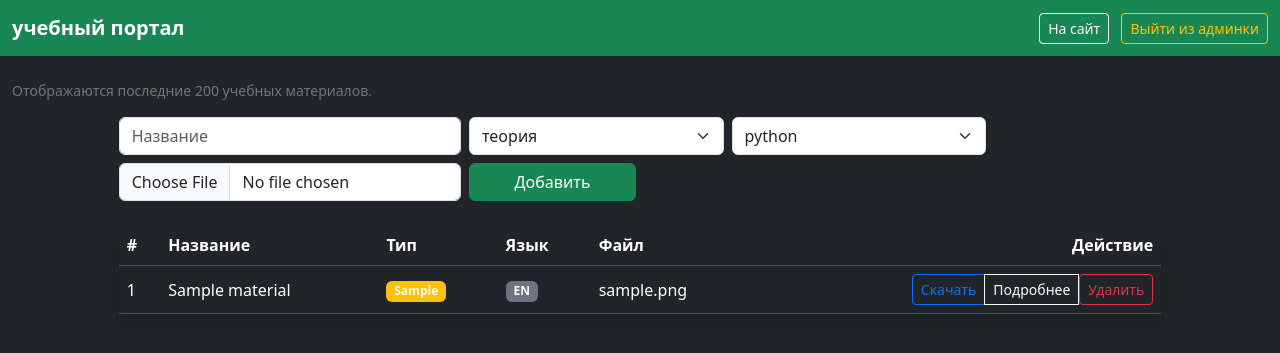
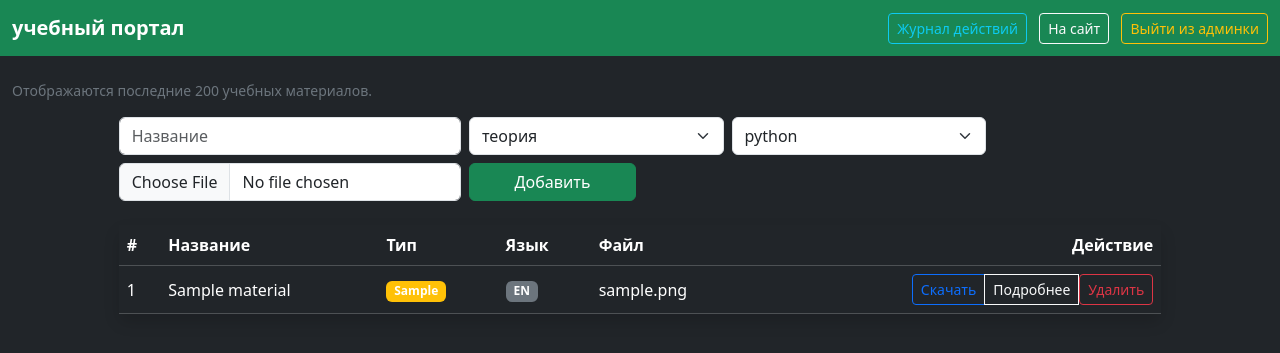
Before and after one commit to Grisha2401200258713655fffevrcefde/greenCodeAcademy, a Flask app: template templates/admin_panel.html in a window 1280 px wide. Shown: the top 353 px of the page. Run offline with Flask 3, Linux system fonts and the light colour scheme; the template is opened without the code that fills it: values that come from a table or form of the project are taken from there, others are empty; tables that the repository leaves empty hold one stand-in row (values such as "Sample post"); some libraries are stand-ins or nearby versions.

Commit message:
Complete modernization documentation and admin/audit navigation

```diff
--- a/templates/admin_panel.html
+++ b/templates/admin_panel.html
@@ -12,6 +12,7 @@
   <div class="container-fluid">
     <a class="navbar-brand fw-bold" href="/">учебный портал</a>
     <div class="ms-auto">
+      <a class="btn btn-outline-info btn-sm me-2" href="{{ url_for('admin_audit') }}">Журнал действий</a>
       <a class="btn btn-outline-light btn-sm me-2" href="/">На сайт</a>
       <form method="post" action="{{ url_for('admin_logout') }}" class="d-inline">
         <input type="hidden" name="csrf_token" value="{{ csrf_token() }}">
```
